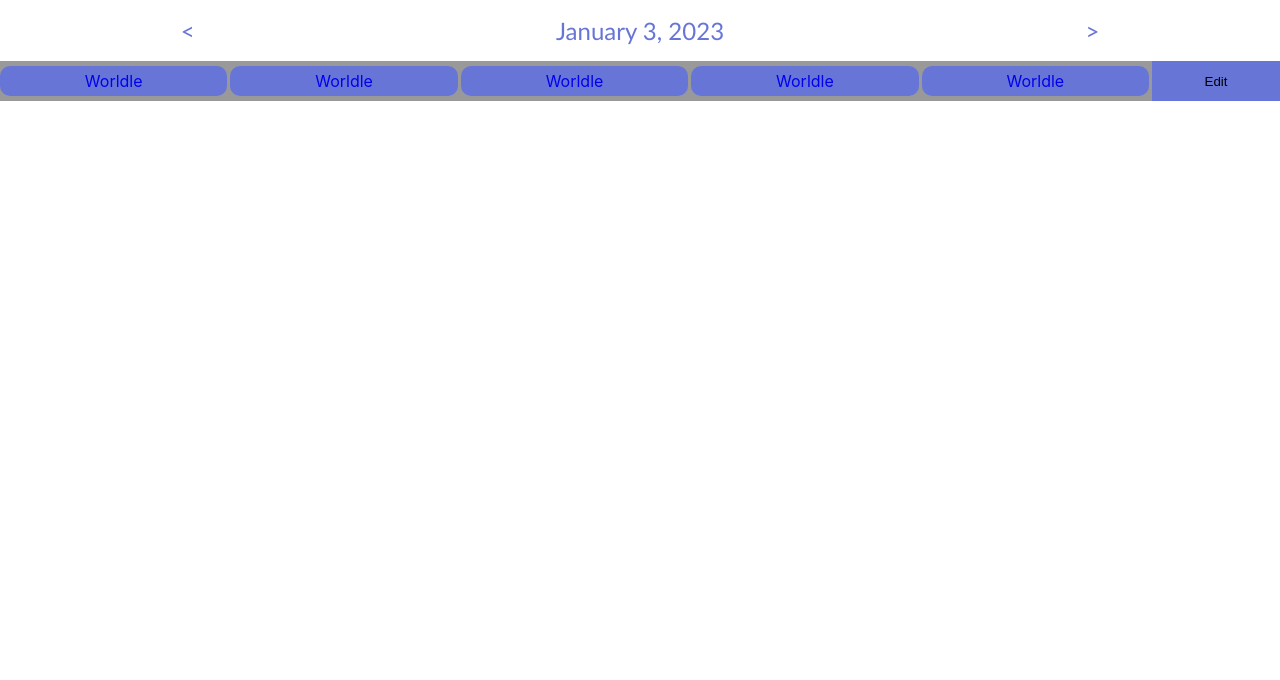
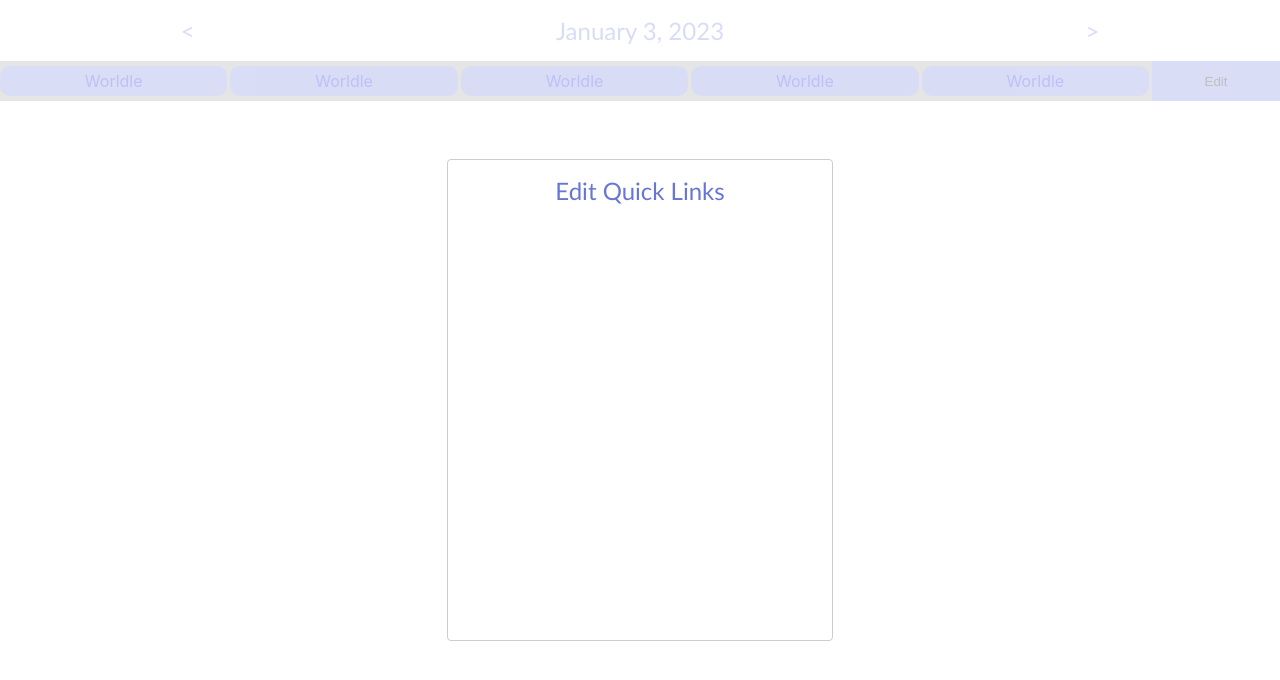
Before and after one commit to evan-dimartinis/ChatGPTProject, a React (Create React App) app in the folder frontend/gpt-frontend/: page /dashboard in a window 1280 px wide. Both pictures are taken after a click on the button "Edit". Shown: the top 680 px of the page. Built offline with nearby package versions, Linux system fonts and the light colour scheme.

Commit message:
More UI updates - quick links modal

```diff
--- a/frontend/gpt-frontend/package.json
+++ b/frontend/gpt-frontend/package.json
@@ -10,6 +10,7 @@
     "react": "^18.2.0",
     "react-cookie": "^4.1.1",
     "react-dom": "^18.2.0",
+    "react-modal": "^3.16.1",
     "react-redux": "^8.0.5",
     "react-router-dom": "^6.6.1",
     "react-scripts": "5.0.1",
--- /dev/null
+++ b/frontend/gpt-frontend/src/components/editlinkmodal.js
@@ -0,0 +1,15 @@
+import React from "react";
+import ReactModal from "react-modal";
+import '../styles/editlinkmodal.css'
+
+const EditLinkModal = (props) => {
+  return (
+    <ReactModal closeTimeoutMS={250} className={"modalcontent"} bodyOpenClassName='ReactModal-open' isOpen={props.isOpen}>
+      <div className="edit-link-modal-container">
+        <h1 onClick={() => props.closeModal()}>Edit Quick Links</h1>
+      </div>
+    </ReactModal>
+  );
+};
+
+export default EditLinkModal;
--- a/frontend/gpt-frontend/src/screens/dashboard.js
+++ b/frontend/gpt-frontend/src/screens/dashboard.js
@@ -1,7 +1,10 @@
-import React from "react";
-import '../styles/dashboard.css'
+import React, { useState } from "react";
+import EditLinkModal from "../components/editlinkmodal";
+import '../styles/dashboard.css';
 
 const Dashboard = (props) => {
+    const [isEditLinks, setIsEditLinks] = useState(false)
+
     return (
         <div className="dashboard-page-container">
             <div className="date-container">
@@ -27,8 +30,9 @@ const Dashboard = (props) => {
                         <a href="https://worldle.teuteuf.fr/" target="_blank">Worldle</a>
                     </div>
                 </div>
-                <button className="edit-link-btn">Edit</button>
+                <button className="edit-link-btn" onClick={() => setIsEditLinks(true)}>Edit</button>
             </div>
+            <EditLinkModal isOpen={isEditLinks} closeModal={() => setIsEditLinks(false)} />
         </div>
     )
 }
--- /dev/null
+++ b/frontend/gpt-frontend/src/styles/editlinkmodal.css
@@ -0,0 +1,35 @@
+.ReactModal__Overlay {
+  display: flex;
+  justify-content: flex-start;
+  align-items: center;
+  opacity: 0;
+  transition: opacity 250ms ease-in-out;
+}
+
+.modalcontent {
+  position: fixed;
+  top: 50%;
+  left: 50%;
+  transform: translate(-50%, -50%);
+  border: 1px solid #ccc;
+  background: #fff;
+  overflow: auto;
+  border-radius: 4px;
+  outline: none;
+  height: 60vh;
+  width: 30vw;
+}
+
+.ReactModal__Overlay--after-open {
+  opacity: 1;
+}
+
+.ReactModal__Overlay--before-close {
+  opacity: 0;
+}
+
+.edit-link-modal-container {
+  display: flex;
+  justify-content: center;
+  align-items: flex-start;
+}
```
Also changed, not shown: 1 other file (tests, documents, lock files or other folders).
